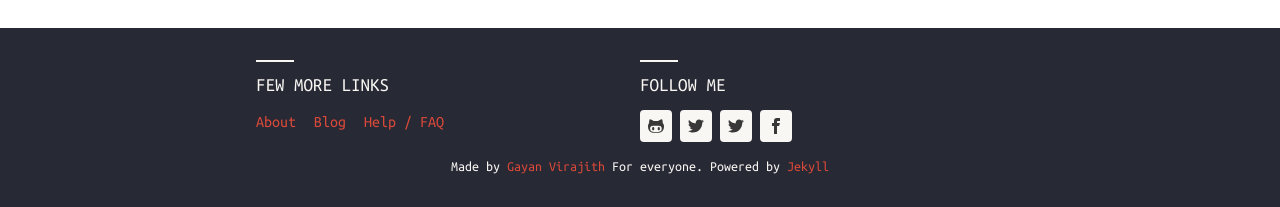
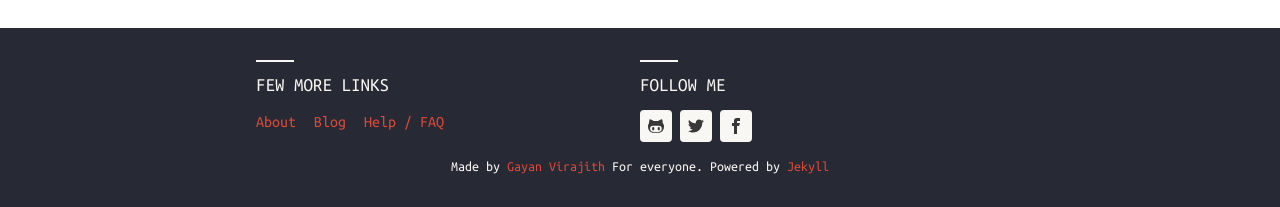
Before and after one commit to erehmi/erehmi.github.io, a Jekyll site: the page built from index.html, in a window 1280 px wide. Shown: the part 959-1166 px from the top of the page. Built offline with Jekyll 4.4.1, drawn with Linux system fonts in a browser that asks for light colours; nearby versions of some CDN libraries.

Commit message:
change highlighter from pygments to rouge

```diff
--- a/_config.yml
+++ b/_config.yml
@@ -32,7 +32,7 @@
   # Profile links, leave blank to ignore
   social:
     github: erehmi
-    weibo: erehmi
+    #weibo: erehmi
     twitter: erehmi
     facebook: erehmi
 
@@ -42,7 +42,8 @@
 # Conversion / Build settings
 markdown:    kramdown
 # This is how you put pygments config in jekyll 2.0 instead of pygments: true
-highlighter: pygments
+#highlighter: pygments
+highlighter: rouge
 
 # Permalinks
 permalink:        pretty
```
